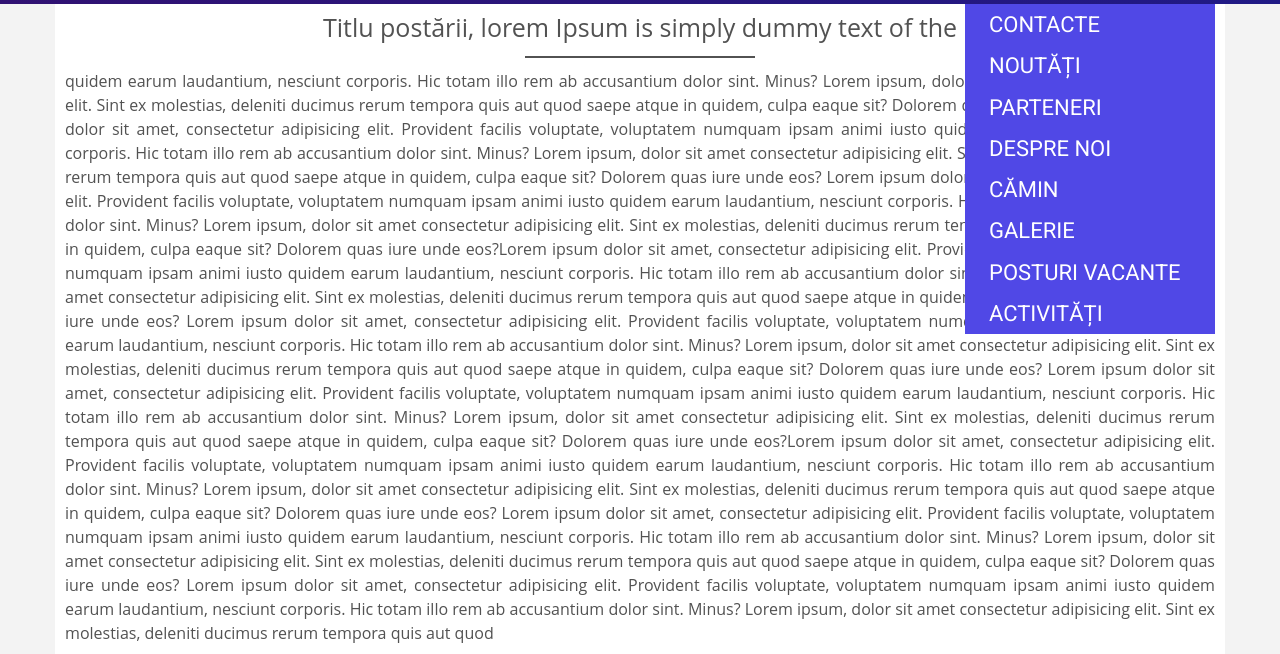
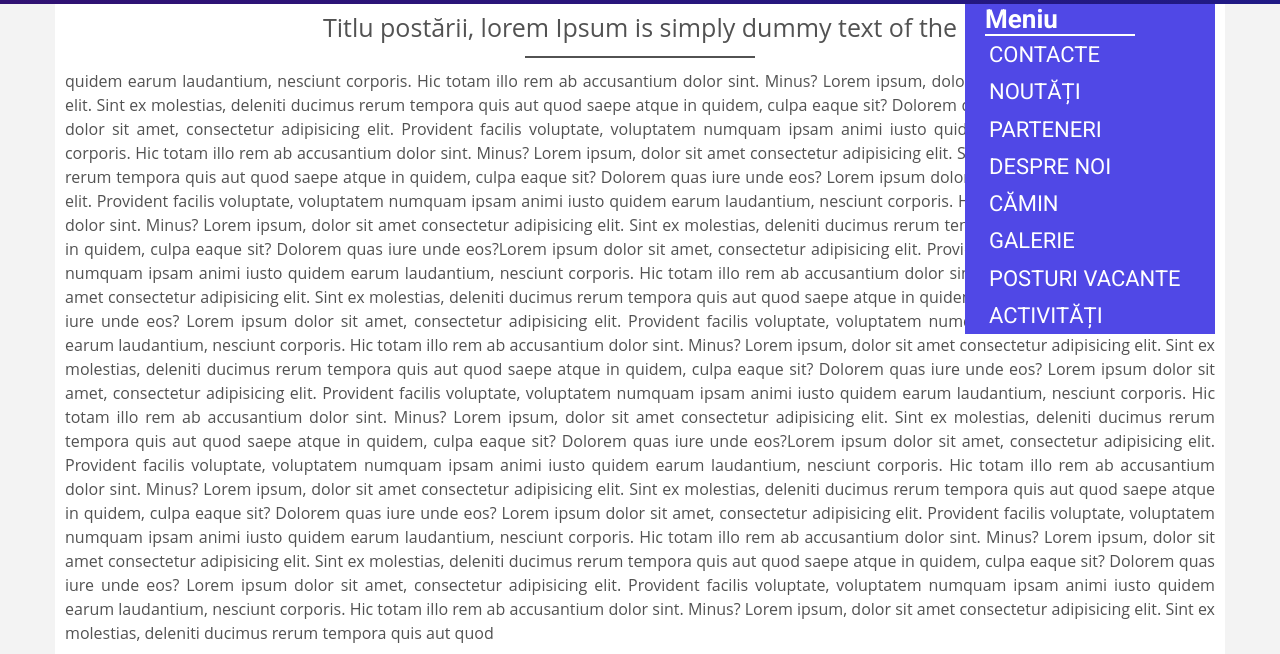
Before and after one commit to LonesX1/new-Site, a plain HTML site: page post.html in a window 1280 px wide. Both pictures are taken after a click on the element 1195 px from the left and 57 px from the top of the page. Shown: the part 110-764 px from the top of the page. Drawn offline with nearby package versions, Linux system fonts and the light colour scheme.

Commit message:
Fixing menu form post

```diff
--- a/post.html
+++ b/post.html
@@ -32,6 +32,8 @@
                         <div class="line"></div>
                     </div>
                     <div class="option-menu">
+                        <div class="title-menu">Meniu <hr></div>
+                        <div class="option-button">
                             <div class="button-option"><a href="contacte.html">CONTACTE</a></div>
                             <div class="button-option"><a href="index.html">NOUTĂȚI</a></div>
                             <div class="button-option"><a href="parteneri.html">PARTENERI</a></div>
@@ -40,6 +42,7 @@
                             <div class="button-option"><a href="galerie.html">GALERIE</a></div>
                             <div class="button-option"><a href="posturi-vacante.html">POSTURI VACANTE</a></div>
                             <div class="button-option"><a href="activitati.html">ACTIVITĂȚI</a></div>
+                        </div>
                     </div>
                 </div>
             </div>
```
Also changed, not shown: src/img/derevia_siluety_tuman_391340_1920x1080.jpg (added), src/img/gory_sneg_zvezdnoe_nebo_391361_3840x2160.jpg (added).
